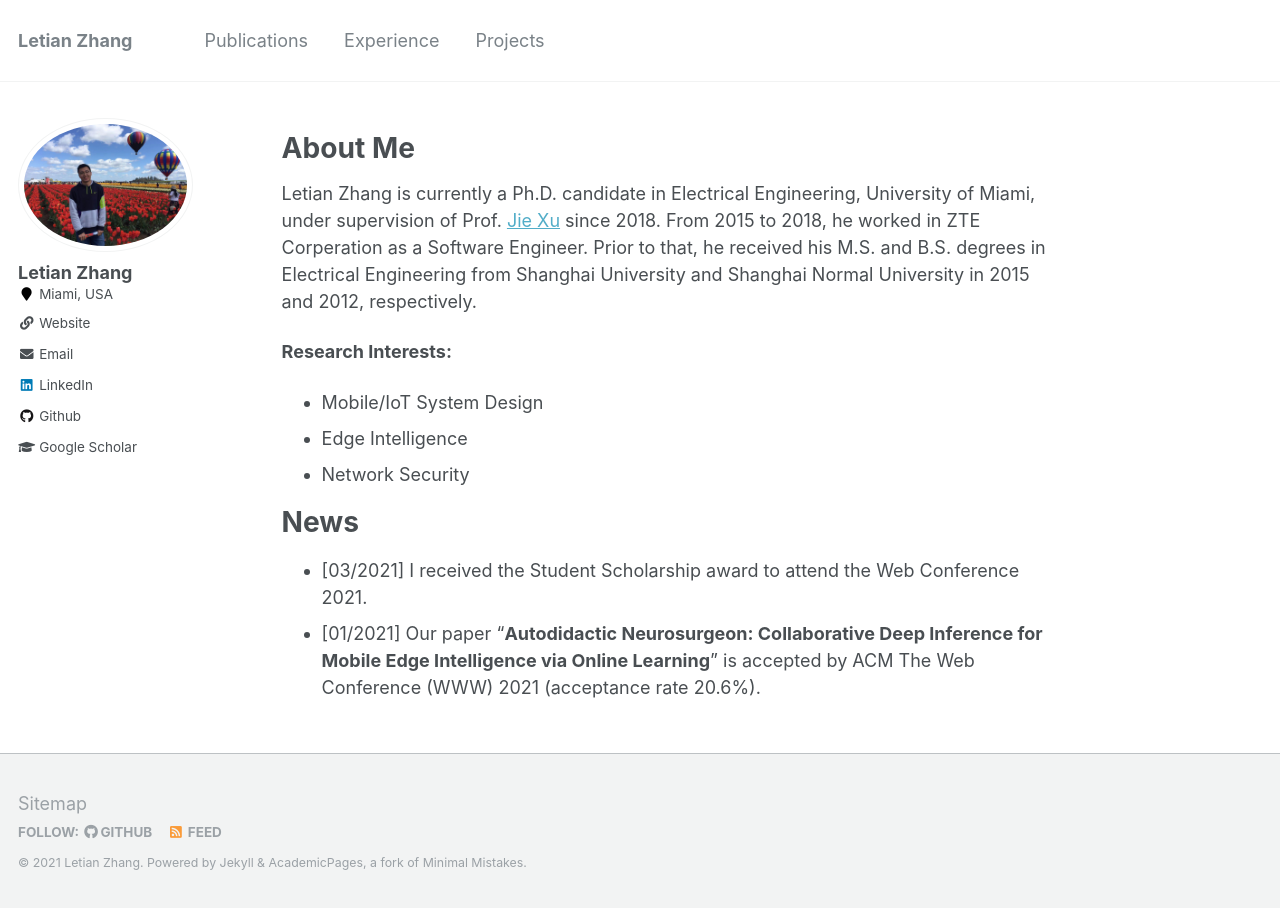
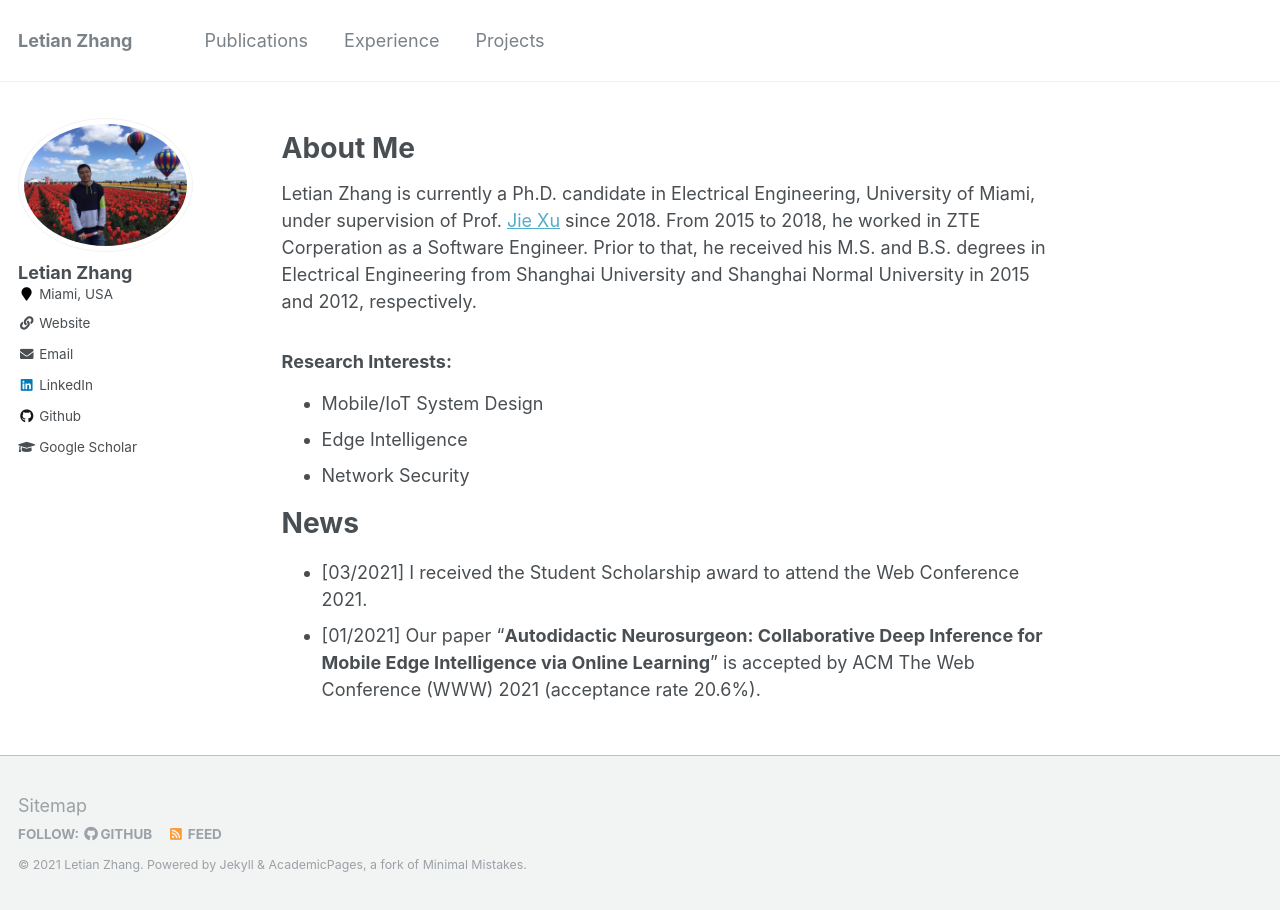
Before and after one commit to letian-zhang/letian-zhang.github.io, a Jekyll site: the page built from _pages/about.md, in a window 1280 px wide. Built offline with Jekyll 4.4.1, drawn with Linux system fonts in a browser that asks for light colours.

```diff
--- a/_pages/about.md
+++ b/_pages/about.md
@@ -11,7 +11,7 @@ redirect_from:
 # About Me
 Letian Zhang is currently a Ph.D. candidate in Electrical Engineering, University of Miami, under supervision of Prof. [Jie Xu](https://sites.google.com/site/jiexuhomepage/home) since 2018. From 2015 to 2018, he worked in ZTE Corperation as a Software Engineer. Prior to that, he received his M.S. and B.S. degrees in Electrical Engineering from Shanghai University and Shanghai Normal University in 2015 and 2012, respectively.
 
-**Research Interests:**
+### Research Interests:
 - Mobile/IoT System Design
 - Edge Intelligence
 - Network Security
```
